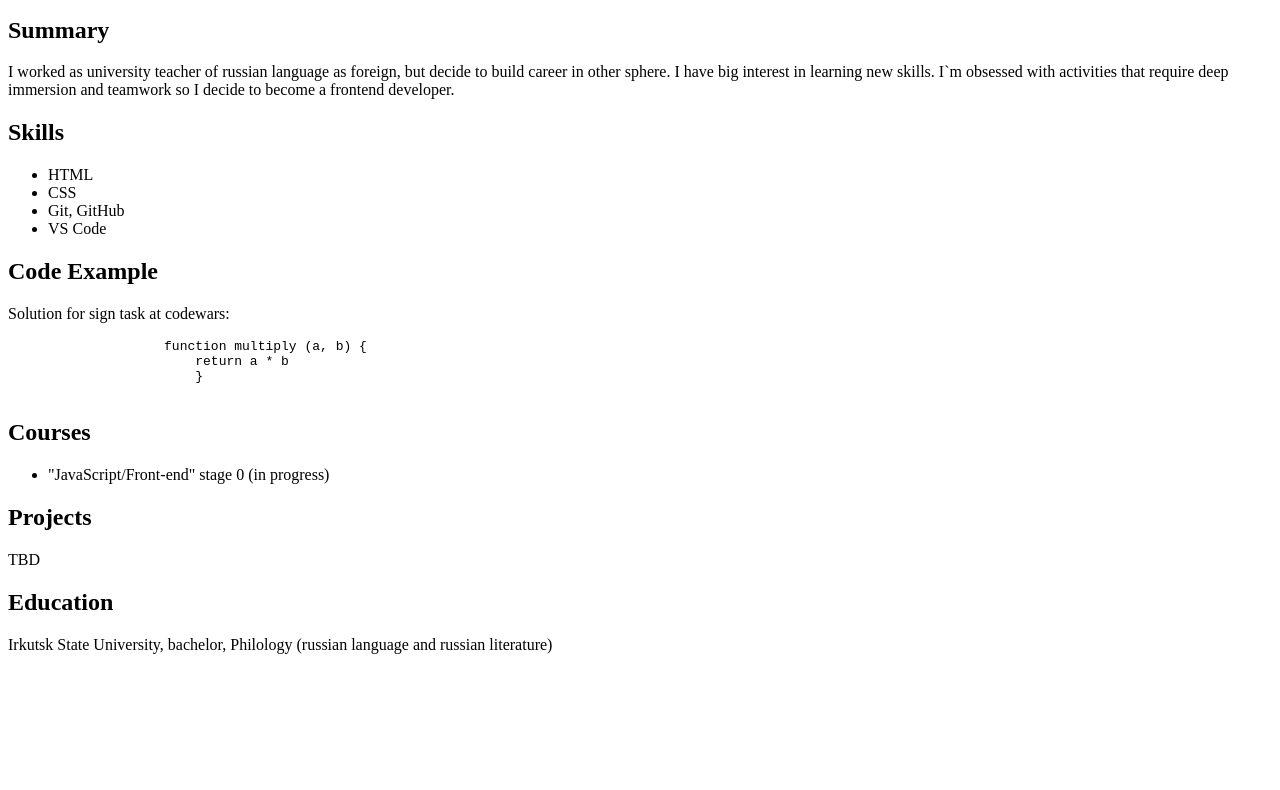
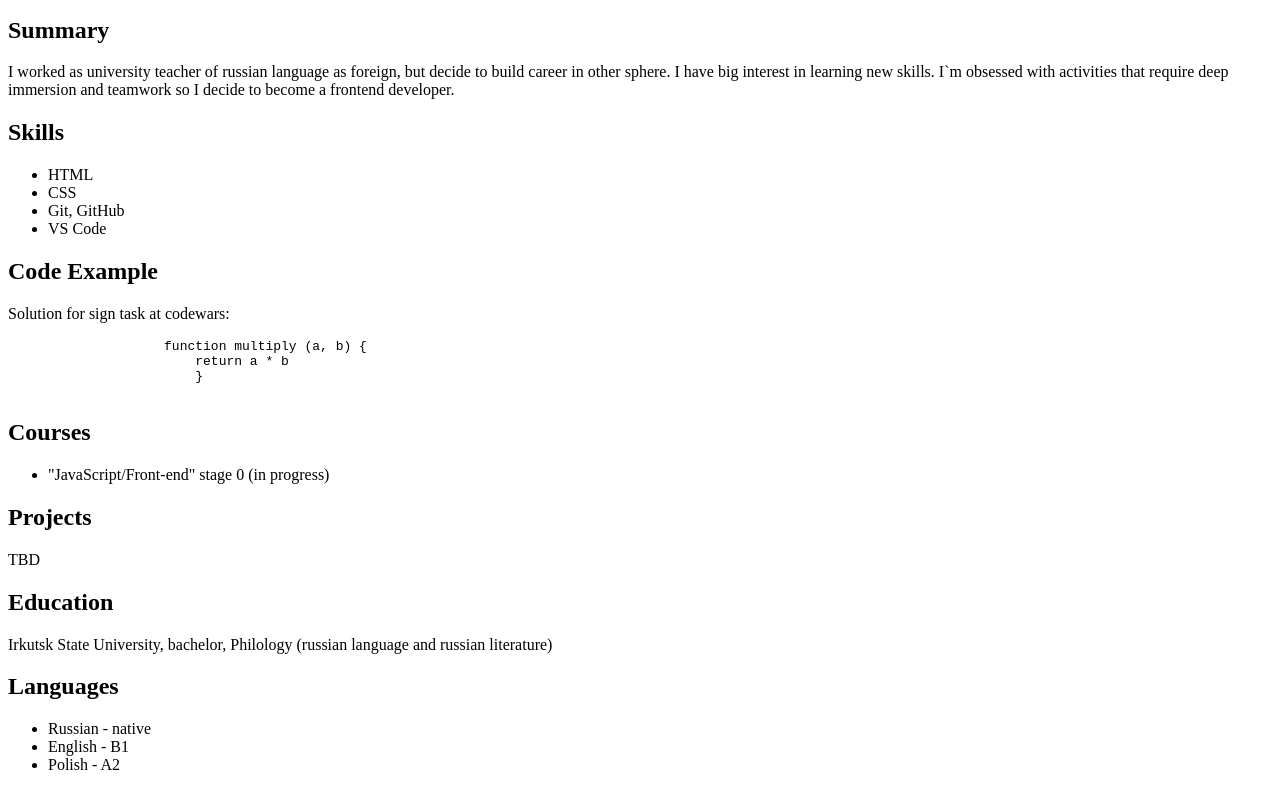
Before and after one commit to wecansur/rsschool-cv, a plain HTML site: page index.html in a window 1280 px wide. Shown: the part 608-1398 px from the top of the page. Before the commit the page ends 1278 px from the top, so only its background shows below. Drawn offline with Linux system fonts and the light colour scheme.

Commit message:
feat: add languages

```diff
--- a/index.html
+++ b/index.html
@@ -86,7 +86,12 @@
             </section>
 
             <section class="section" id="languages">
-
+                <h2>Languages</h2>
+                <ul>
+                    <li>Russian - native</li>
+                    <li>English - B1</li>
+                    <li>Polish - A2</li>
+                </ul>
             </section>
         </div>
 
```
